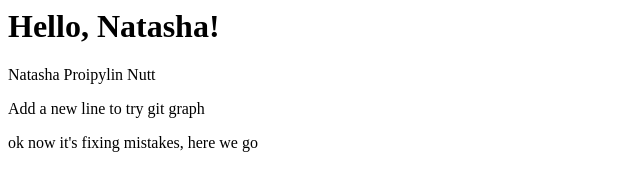
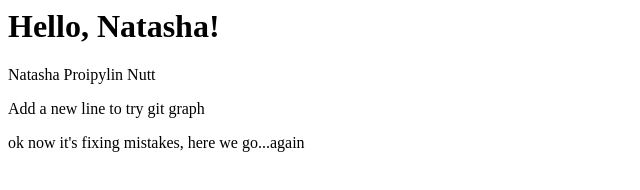
Before and after one commit to ParnRien/ParnRienkijkarn, a plain HTML site: page index.html in a window 1280 px wide. Shown: the full height of the page, 0-640 px from the left. Drawn offline with Linux system fonts and the light colour scheme.

Commit message:
feature: edit paragraph in index.html

```diff
--- a/index.html
+++ b/index.html
@@ -1,4 +1,4 @@
 <h1>Hello, Natasha!</h1>
     <p>Natasha Proipylin Nutt</p>
         <div><span>Add a new line to try git graph</span></div>
-            <div><p>ok now it's fixing mistakes, here we go</p></div>
+            <div><p>ok now it's fixing mistakes, here we go...again</p></div>
```
